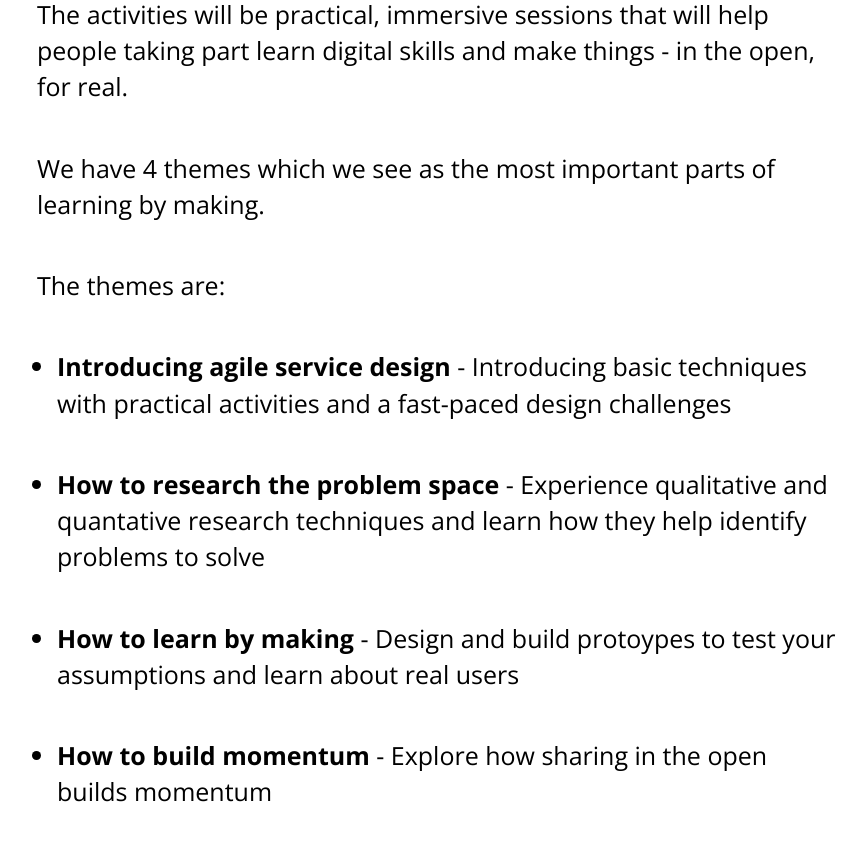
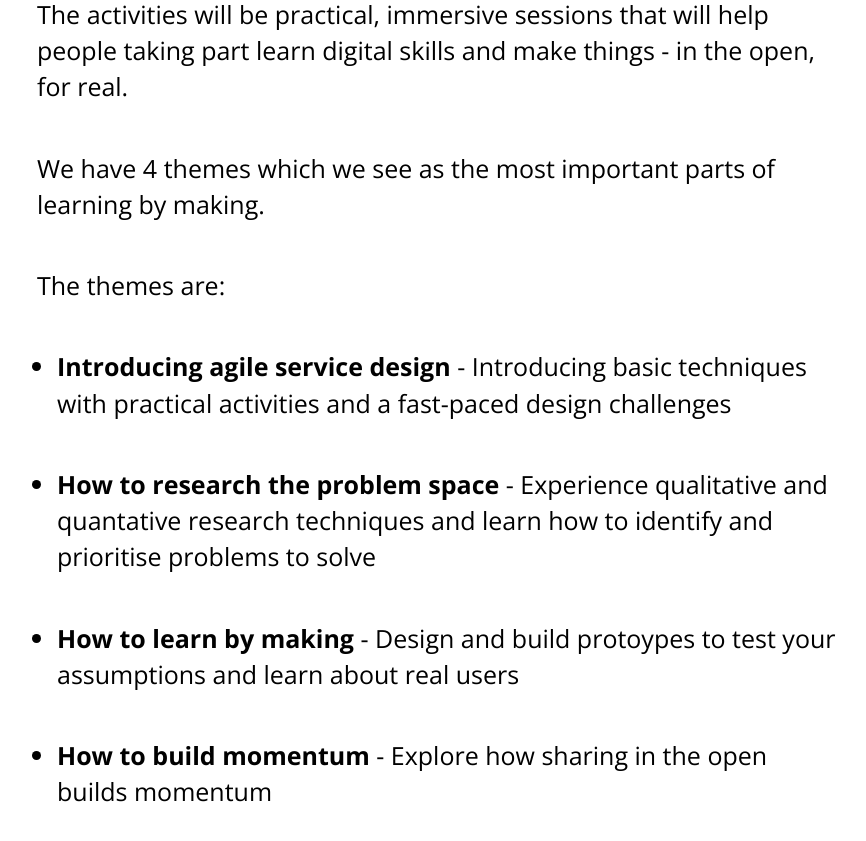
Before and after one commit to learnbymakingwales/learnbymakingwales.github.io, a Jekyll site: the page built from en/the-labs/index.md, in a window 1280 px wide and 900 px high, scrolled down 794 px. Shown: the top 841 px of the window, without its empty margins (203-1069 px from the left). Built offline with Jekyll 4.4.1, drawn with Linux system fonts in a browser that asks for light colours.

Commit message:
Update index.md

```diff
--- a/en/the-labs/index.md
+++ b/en/the-labs/index.md
@@ -19,7 +19,7 @@ The themes are:
 
 * **Introducing agile service design** - Introducing basic techniques with practical activities and a fast-paced design challenges
 
-* **How to research the problem space** - Experience qualitative and quantative research techniques and learn how they help identify problems to solve
+* **How to research the problem space** - Experience qualitative and quantative research techniques and learn how to identify and prioritise problems to solve
 
 * **How to learn by making** - Design and build protoypes to test your assumptions and learn about real users
 
```
